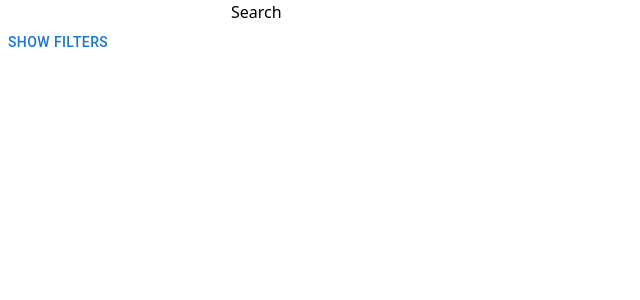
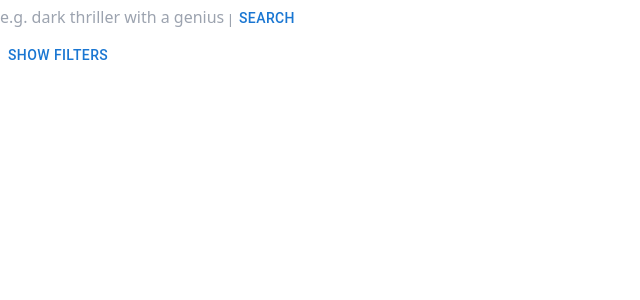
Before and after one commit to longv1-code/anivibe, a React app in the folder frontend/: page / in a window 1280 px wide. Shown: the top 300 px of the page, without its empty margins (0-640 px from the left). Built offline with nearby package versions, Linux system fonts and the light colour scheme; the HTML template or start-up script is replaced by a standard one.

Commit message:
uses material ui button

```diff
--- a/frontend/src/components/Searchbar.jsx
+++ b/frontend/src/components/Searchbar.jsx
@@ -1,12 +1,21 @@
+import { Button } from "@mui/material"
+
 const Searchbar = ({ onSearch, query, setQuery }) => {
-  const handleSubmit = () => {
-    onSearch(query) // calls parent's function with the query
-  }
-
   return (
-    <div>
-        <input value={query} onChange={(e) => setQuery(e.target.value)} />
-        <button onClick={handleSubmit}>Search</button>
+    <div className="flex gap-0 max-w-xl mx-auto">
+        <input
+            value={query}
+            onChange={(e) => setQuery(e.target.value)}
+            onKeyDown={(e) => e.key === 'Enter' && onSearch(query)}
+            placeholder="e.g. dark thriller with a genius protagonist..."
+            className="flex-1 bg-bg-card border border-border-subtle rounded-l-full px-6 py-4 text-text-primary placeholder-text-muted focus:outline-none focus:border-accent-blue transition-colors font-body text-sm"
+        />
+        <Button
+            onClick={() => onSearch(query)} // calls parent's function with the query
+            className="bg-accent-blue text-bg-primary font-display font-semibold px-8 py-4 rounded-r-full hover:opacity-90 transition-opacity whitespace-nowrap"
+        >
+            Search
+        </Button>
     </div>
   )
 }
```
